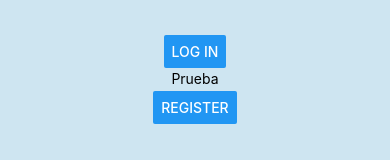
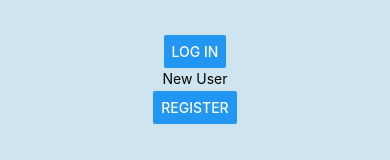
Before and after one commit to ViJo0803/Wallet, a React Native app in the folder client/: screen /LandingPage in a window 390 px wide. Shown: the part 386-546 px from the top of the page. Built offline with nearby package versions, Linux system fonts and the light colour scheme.

Commit message:
new user

```diff
--- a/client/components/LandingPage/index.js
+++ b/client/components/LandingPage/index.js
@@ -11,7 +11,7 @@ function LandingPage({ navigation }) {
                 <View style={styles.buttonContainer}>
                     <Button style={styles.button} title="Log In" onPress={() => navigation.navigate('Home')} />
                 </View>
-                <Text>Prueba</Text>
+                <Text>New User</Text>
                 <View style={styles.button}>
                     <Button  style={styles.buttonContainer} title="Register" onPress={() => navigation.navigate('Register')} />
                 </View>
```
